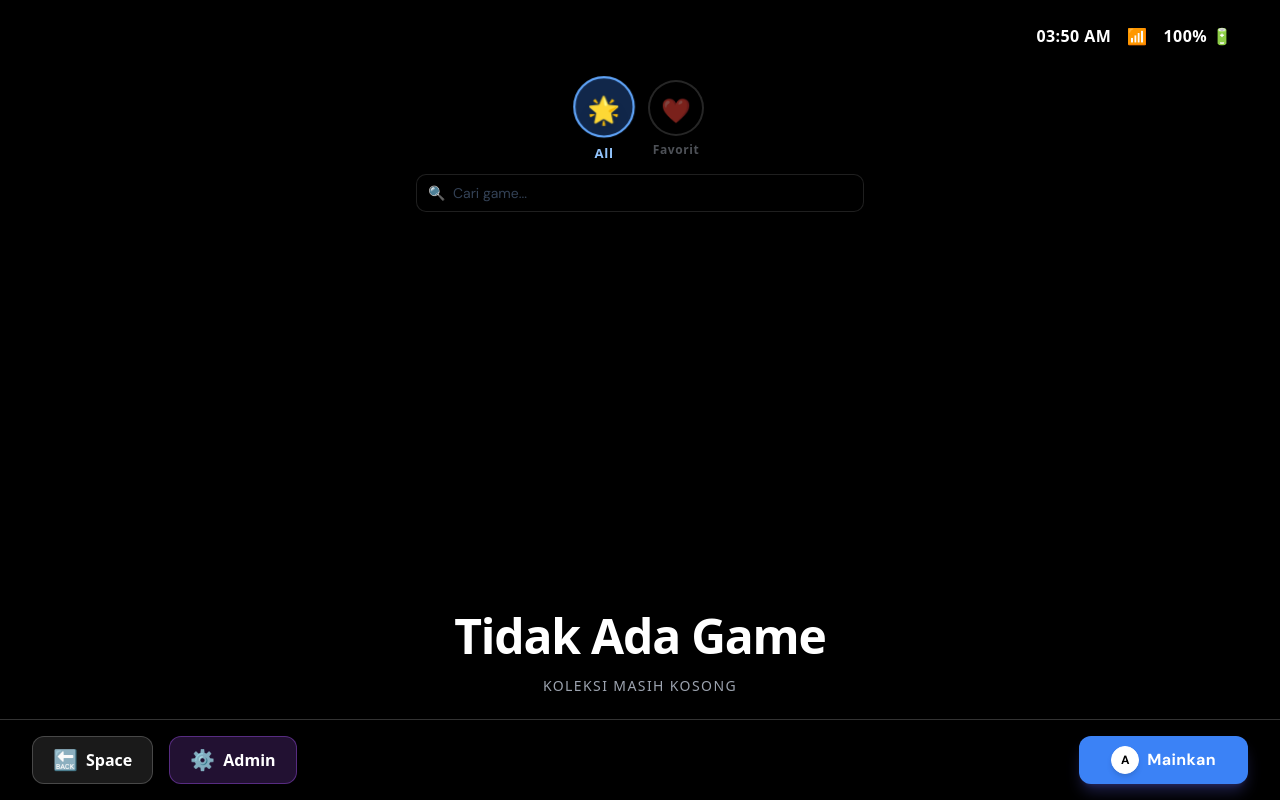
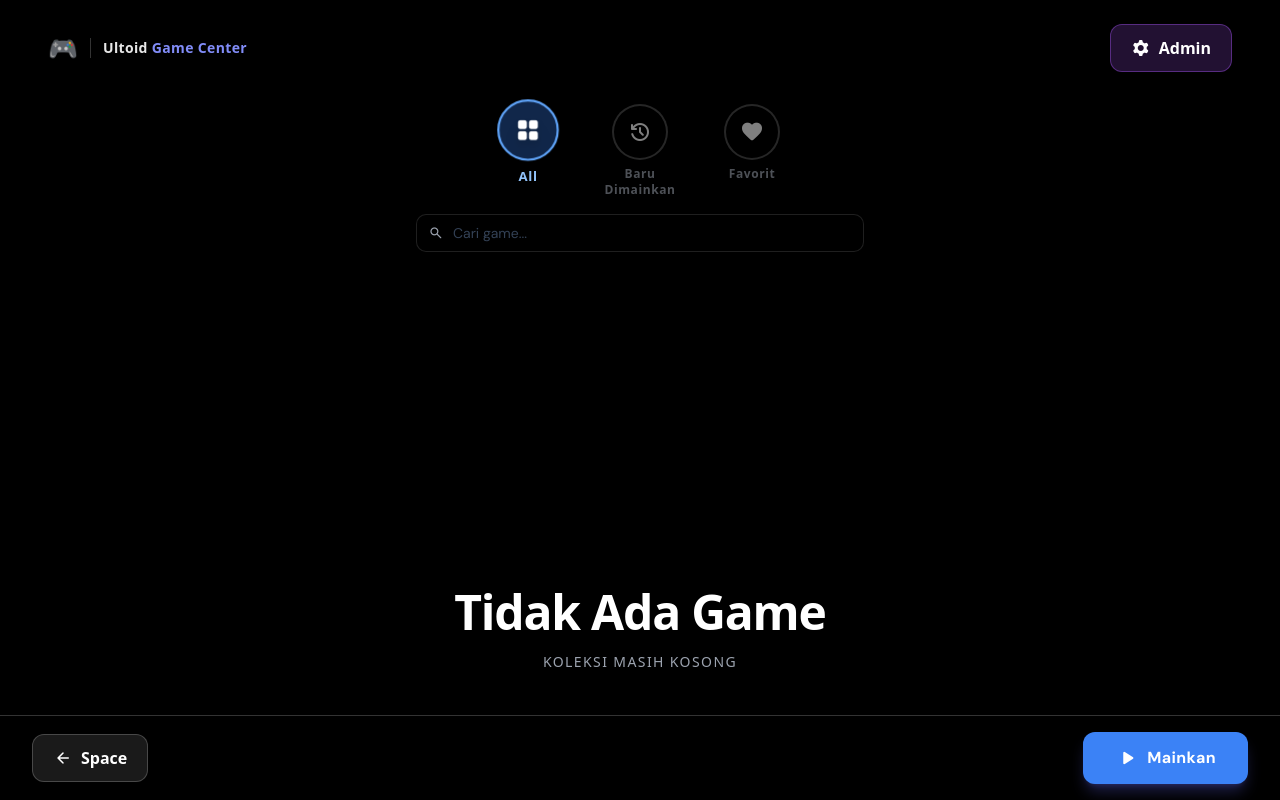
Before and after one commit to ultoid/ultoid-space, a Flask app: page /emulator in a window 1280 px wide. Run offline with Flask 3, Linux system fonts and the light colour scheme; the visitor is signed in with stand-in values (Sample User, id 1); data that the repository does not hold is empty; some libraries are stand-ins or nearby versions.

Commit message:
Update Emulator UI & Playtime Tracking

```diff
--- a/templates/emulator.html
+++ b/templates/emulator.html
@@ -9,18 +9,20 @@
         const savedTheme = localStorage.getItem('ultoid_theme') || 'dark';
         document.documentElement.setAttribute('data-theme', savedTheme);
     </script>
+    <link rel="stylesheet" href="https://fonts.googleapis.com/css2?family=Material+Symbols+Rounded:opsz,wght,FILL,GRAD@20..48,100..700,0..1,-50..200" />
     <script src="https://cdn.tailwindcss.com"></script>
     <style>
         .hide-scroll::-webkit-scrollbar { display: none; }
         .hide-scroll { -ms-overflow-style: none; scrollbar-width: none; }
         #switchBg { transition: background-image 0.5s ease-in-out; }
+        .icon-filled { font-variation-settings: 'FILL' 1; }
         /* CATATAN: Styling .u-game-card dan .u-game-card.active sekarang diambil dari ultoid-theme.css! */
     </style>
 </head>
 <body class="bg-black text-white font-sans fixed inset-0 flex flex-col w-full overflow-hidden overscroll-none selection:bg-indigo-500 selection:text-white">
 
     <div id="loadingOverlay" class="fixed inset-0 z-[200] bg-black flex flex-col items-center justify-center text-white transition-opacity duration-500">
-        <div class="text-6xl animate-bounce mb-4">👾</div>
+        <span class="material-symbols-rounded text-6xl animate-bounce mb-4">sports_esports</span>
         <h2 class="text-xl font-bold animate-pulse">Menyiapkan Lobi...</h2>
     </div>
 
@@ -28,11 +30,14 @@
     <div class="absolute inset-0 bg-gradient-to-t from-black via-black/40 to-black/80 pointer-events-none"></div>
 
     <div class="relative z-10 flex justify-between items-center p-4 md:px-12 md:py-6 w-full flex-shrink-0">
-        <div></div> <div class="flex gap-3 md:gap-4 items-center text-white font-bold tracking-wide text-xs md:text-base drop-shadow-md">
-            <span id="switchClock">12:00 PM</span>
-            <span>📶</span>
-            <span>100% 🔋</span>
+        <div class="flex items-center gap-2 md:gap-3">
+            <span class="text-xl md:text-2xl drop-shadow-md leading-none">🎮</span>
+            <div class="w-px h-4 md:h-5 bg-white/20"></div>
+            <span class="text-xs md:text-sm font-bold text-white/90 tracking-wide drop-shadow-md">Ultoid <span class="text-indigo-400">Game Center</span></span>
         </div>
+        <a href="/game-admin" class="flex items-center justify-center gap-2 text-white hover:text-purple-400 transition font-medium text-sm md:text-base bg-purple-500/20 hover:bg-purple-500/40 border border-purple-500/40 rounded-xl px-3 py-2 md:px-5 md:py-2.5 shadow-md min-w-[3rem] min-h-[3rem]">
+            <span class="material-symbols-rounded icon-filled text-xl leading-none">settings</span> <span class="hidden sm:inline font-bold">Admin</span>
+        </a>
     </div>
 
     <div id="consoleFilters" class="relative z-10 flex gap-3 md:gap-4 overflow-x-auto hide-scroll justify-center px-4 py-2 w-full flex-shrink-0">
@@ -42,35 +47,33 @@
         <div class="w-full max-w-[220px] md:max-w-md relative">
             <input type="text" id="searchInput" oninput="handleSearch()" placeholder="Cari game..."
                    class="u-input w-full px-4 py-1.5 md:py-2 text-xs md:text-sm text-white pl-9 shadow-inner">
-            <span class="absolute left-3 top-1/2 transform -translate-y-1/2 text-gray-400 text-xs md:text-sm">🔍</span>
+            <span class="material-symbols-rounded absolute left-3 top-1/2 transform -translate-y-1/2 text-gray-400 text-sm md:text-base">search</span>
         </div>
     </div>
 
     <div class="relative z-10 flex-1 flex flex-col justify-center overflow-hidden w-full min-h-0">
-        <div id="gameCarousel" class="flex gap-6 overflow-x-auto hide-scroll px-[50vw] snap-x snap-mandatory scroll-smooth items-center h-60 md:h-80 w-full touch-pan-x"></div>
+        <div id="gameCarousel" class="flex gap-6 overflow-x-auto hide-scroll px-[50vw] snap-x snap-mandatory scroll-smooth items-center h-56 md:h-72 w-full touch-pan-x"></div>
 
-        <div class="text-center mt-6 md:mt-8 transition-all duration-300 min-h-[5rem] md:min-h-[7rem] px-4 flex-shrink-0 flex flex-col justify-center items-center">
+        <div class="text-center mt-0 md:mt-2 transition-all duration-300 min-h-[5rem] md:min-h-[7rem] px-4 flex-shrink-0 flex flex-col justify-start items-center z-20">
             <h1 id="activeGameTitle" class="text-2xl sm:text-3xl md:text-4xl lg:text-5xl font-bold text-white drop-shadow-lg tracking-tight leading-normal pb-2 px-2 max-w-5xl text-wrap">Memuat...</h1>
             <p id="activeGameSystem" class="text-gray-400 mt-1 md:mt-2 font-medium tracking-widest uppercase text-[10px] md:text-sm drop-shadow-md">Console</p>
+            <p id="activeGameTimePlayed" class="text-green-400 mt-1 font-bold text-[10px] md:text-xs drop-shadow-md hidden"></p>
         </div>
     </div>
 
     <div class="relative z-10 flex justify-between items-center px-3 md:px-8 py-3 md:py-4 border-t border-white/20 bg-black/50 backdrop-blur-md w-full flex-shrink-0 pb-[max(env(safe-area-inset-bottom),0.75rem)]">
         <div class="flex gap-2 md:gap-4">
             <a href="/space" class="flex items-center justify-center gap-2 text-white hover:text-red-400 transition font-medium text-sm md:text-base bg-white/10 hover:bg-white/20 border border-white/20 rounded-xl px-3 py-2 md:px-5 md:py-2.5 shadow-md min-w-[3rem] min-h-[3rem]">
-                <span class="text-xl leading-none">🔙</span> <span class="hidden sm:inline font-bold">Space</span>
-            </a>
-            <a href="/game-admin" class="flex items-center justify-center gap-2 text-white hover:text-purple-400 transition font-medium text-sm md:text-base bg-purple-500/20 hover:bg-purple-500/40 border border-purple-500/40 rounded-xl px-3 py-2 md:px-5 md:py-2.5 shadow-md min-w-[3rem] min-h-[3rem]">
-                <span class="text-xl leading-none">⚙️</span> <span class="hidden sm:inline font-bold">Admin</span>
+                <span class="material-symbols-rounded text-xl leading-none">arrow_back</span> <span class="hidden sm:inline font-bold">Space</span>
             </a>
         </div>
 
         <div class="flex items-center gap-2 md:gap-4">
             <button onclick="toggleFavorite()" id="btnFavorite" class="flex items-center justify-center gap-2 text-white hover:text-pink-400 transition font-bold text-sm md:text-base cursor-pointer bg-black/40 hover:bg-black/60 border border-white/20 rounded-xl px-3 py-2 md:px-5 md:py-2.5 shadow-md min-w-[3rem] min-h-[3rem]">
-                <span class="text-xl leading-none">🤍</span> <span class="hidden sm:inline">Favorit</span>
+                <span class="material-symbols-rounded text-xl leading-none">favorite</span> <span class="hidden sm:inline">Favorit</span>
             </button>
             <button onclick="playActiveGame()" class="u-btn u-btn-primary flex items-center justify-center gap-2 text-white transition font-bold text-sm md:text-base cursor-pointer rounded-xl px-5 py-2 md:px-8 md:py-2.5 shadow-lg shadow-indigo-500/30 min-h-[3rem]">
-                <div class="w-6 h-6 md:w-7 md:h-7 rounded-full bg-white text-black flex items-center justify-center font-extrabold text-[10px] md:text-xs shadow-md border border-white leading-none">A</div>
+                <span class="material-symbols-rounded icon-filled text-xl md:text-2xl leading-none">play_arrow</span>
                 <span class="hidden sm:inline tracking-wide">Mainkan</span><span class="sm:hidden tracking-wide">Play</span>
             </button>
         </div>
@@ -160,11 +163,11 @@
 
             const game = filteredGames[activeGameIndex];
             if(game.favorite) {
-                btn.innerHTML = `<span class="text-xl leading-none">❤️</span> <span class="hidden sm:inline">Difavoritkan</span>`;
+                btn.innerHTML = `<span class="material-symbols-rounded icon-filled text-xl leading-none">favorite</span> <span class="hidden sm:inline">Difavoritkan</span>`;
                 btn.classList.add('text-pink-400', 'border-pink-500/50', 'bg-pink-500/20');
                 btn.classList.remove('text-white', 'border-white/20', 'bg-black/40');
             } else {
-                btn.innerHTML = `<span class="text-xl leading-none">🤍</span> <span class="hidden sm:inline">Favorit</span>`;
+                btn.innerHTML = `<span class="material-symbols-rounded text-xl leading-none">favorite</span> <span class="hidden sm:inline">Favorit</span>`;
                 btn.classList.remove('text-pink-400', 'border-pink-500/50', 'bg-pink-500/20');
                 btn.classList.add('text-white', 'border-white/20', 'bg-black/40');
             }
@@ -174,9 +177,8 @@
             const container = document.getElementById('consoleFilters');
             container.innerHTML = '';
 
-            const systems = ['All', 'Favorites', ...new Set(allGames.map(g => g.system))];
-            // Menggunakan URL Repositori persis seperti file Master sebelumnya
-            const repoBase = "https://raw.githubusercontent.com/KyleBing/retro-game-console-icons/refs/heads/main/series_trimui/300w%401x/";
+            const systems = ['All', 'Played Recently', 'Favorites', ...new Set(allGames.map(g => g.system))];
+            const repoBase = "https://raw.githubusercontent.com/libretro/retroarch-assets/master/xmb/retrosystem/png/";
 
             systems.forEach(sys => {
                 const btn = document.createElement('button');
@@ -184,35 +186,37 @@
                 let iconContent = "";
 
                 if(sys === 'All') {
-                    iconContent = `<span class="absolute top-1/2 left-1/2 transform -translate-x-1/2 -translate-y-1/2 text-xl md:text-2xl drop-shadow-lg leading-none mt-[2px]">🌟</span>`;
+                    iconContent = `<span class="material-symbols-rounded icon-filled text-xl md:text-2xl drop-shadow-lg leading-none">grid_view</span>`;
+                } else if(sys === 'Played Recently') {
+                    iconContent = `<span class="material-symbols-rounded text-xl md:text-2xl drop-shadow-lg leading-none">history</span>`;
                 } else if(sys === 'Favorites') {
-                    iconContent = `<span class="absolute top-1/2 left-1/2 transform -translate-x-1/2 -translate-y-1/2 text-xl md:text-2xl drop-shadow-lg leading-none mt-[2px]">❤️</span>`;
+                    iconContent = `<span class="material-symbols-rounded icon-filled text-xl md:text-2xl drop-shadow-lg leading-none">favorite</span>`;
                 } else {
                     let sysLower = sys.toLowerCase();
                     let iconFile = "MAME.png";
-                    if(sysLower.includes('gba') || sysLower.includes('advance')) iconFile = 'GBA.png';
-                    else if(sysLower.includes('gbc') || sysLower.includes('color')) iconFile = 'GBC.png';
-                    else if(sysLower.includes('gb') || sysLower.includes('gameboy')) iconFile = 'GB.png';
-                    else if(sysLower.includes('ps1') || sysLower.includes('psx') || sysLower.includes('playstation')) iconFile = 'PS.png';
-                    else if(sysLower.includes('n64')) iconFile = 'N64.png';
-                    else if(sysLower.includes('snes') || sysLower.includes('super')) iconFile = 'SFC.png';
-                    else if(sysLower.includes('nes') || sysLower.includes('famicom')) iconFile = 'FC.png';
-                    else if(sysLower.includes('nds') || sysLower.includes('ds')) iconFile = 'NDS.png';
-                    else if(sysLower.includes('psp')) iconFile = 'PSP.png';
-                    else if(sysLower.includes('md') || sysLower.includes('genesis')) iconFile = 'MD.png';
-                    else if(sysLower.includes('dc') || sysLower.includes('dreamcast')) iconFile = 'DC.png';
+                    if(sysLower.includes('gba') || sysLower.includes('advance')) iconFile = 'Nintendo - Game Boy Advance.png';
+                    else if(sysLower.includes('gbc') || sysLower.includes('color')) iconFile = 'Nintendo - Game Boy Color.png';
+                    else if(sysLower.includes('gb') || sysLower.includes('gameboy')) iconFile = 'Nintendo - Game Boy.png';
+                    else if(sysLower.includes('ps1') || sysLower.includes('psx') || sysLower.includes('playstation')) iconFile = 'Sony - PlayStation.png';
+                    else if(sysLower.includes('n64')) iconFile = 'Nintendo - Nintendo 64.png';
+                    else if(sysLower.includes('snes') || sysLower.includes('super')) iconFile = 'Nintendo - Super Nintendo Entertainment System.png';
+                    else if(sysLower.includes('nes') || sysLower.includes('famicom')) iconFile = 'Nintendo - Nintendo Entertainment System.png';
+                    else if(sysLower.includes('nds') || sysLower.includes('ds')) iconFile = 'Nintendo - Nintendo DS.png';
+                    else if(sysLower.includes('psp')) iconFile = 'Sony - PlayStation Portable.png';
+                    else if(sysLower.includes('md') || sysLower.includes('genesis')) iconFile = 'Sega - Mega Drive - Genesis.png';
+                    else if(sysLower.includes('dc') || sysLower.includes('dreamcast')) iconFile = 'Sega - Dreamcast.png';
 
-                    iconContent = `<img src="${repoBase}${iconFile}" alt="${sys}" class="absolute top-1/2 left-1/2 transform -translate-x-1/2 -translate-y-1/2 w-8 h-8 md:w-10 md:h-10 object-contain drop-shadow-md mt-1" onerror="this.outerHTML='<span class=\\'absolute top-1/2 left-1/2 transform -translate-x-1/2 -translate-y-1/2 text-xl leading-none\\'>🎮</span>'">`;
+                    iconContent = `<img src="${repoBase}${iconFile}" alt="${sys}" class="w-8 h-8 md:w-10 md:h-10 object-contain drop-shadow-md" onerror="this.outerHTML='<span class=\\'material-symbols-rounded text-xl leading-none\\'>sports_esports</span>'">`;
                 }
 
-                btn.className = `flex flex-col items-center gap-1 transition-all transform hover:scale-110 ${isActive ? 'opacity-100 scale-110' : 'opacity-50'} flex-shrink-0`;
+                btn.className = `flex flex-col items-center gap-1 transition-all transform hover:scale-110 ${isActive ? 'opacity-100 scale-110' : 'opacity-50'} flex-shrink-0 w-16 md:w-24`;
                 btn.onclick = () => applyFilter(sys);
 
                 btn.innerHTML = `
-                    <div class="w-10 h-10 md:w-14 md:h-14 rounded-full border-2 ${isActive ? (sys === 'Favorites' ? 'border-pink-400 bg-pink-500/30' : 'border-blue-400 bg-blue-500/30') : 'border-white/30 bg-black/50'} relative shadow-lg backdrop-blur-md overflow-hidden">
+                    <div class="w-10 h-10 md:w-14 md:h-14 rounded-full border-2 ${isActive ? ((sys === 'Favorites' || sys === 'Played Recently') ? 'border-pink-400 bg-pink-500/30' : 'border-blue-400 bg-blue-500/30') : 'border-white/30 bg-black/50'} shadow-lg backdrop-blur-md overflow-hidden flex items-center justify-center flex-shrink-0">
                         ${iconContent}
                     </div>
-                    <span class="text-[9px] md:text-xs font-bold tracking-wider ${isActive ? (sys === 'Favorites' ? 'text-pink-300' : 'text-blue-300') : 'text-gray-400'} mt-0.5">${sys === 'Favorites' ? 'Favorit' : sys}</span>
+                    <span class="text-[9px] md:text-xs font-bold tracking-wider ${isActive ? ((sys === 'Favorites' || sys === 'Played Recently') ? 'text-pink-300' : 'text-blue-300') : 'text-gray-400'} mt-0.5 text-center leading-tight break-words w-full">${sys === 'Favorites' ? 'Favorit' : (sys === 'Played Recently' ? 'Baru Dimainkan' : sys)}</span>
                 `;
                 container.appendChild(btn);
             });
@@ -224,6 +228,8 @@
             let tempGames = [];
             if (sys === 'Favorites') {
                 tempGames = allGames.filter(g => g.favorite === true);
+            } else if (sys === 'Played Recently') {
+                tempGames = allGames.filter(g => g.lastPlayed).sort((a, b) => new Date(b.lastPlayed) - new Date(a.lastPlayed));
             } else if (sys === 'All') {
                 tempGames = [...allGames];
             } else {
@@ -257,7 +263,7 @@
                 card.onclick = () => { if (activeGameIndex === index) playActiveGame(); else focusGame(index); };
                 card.id = `game-card-${index}`;
 
-                const favBadge = game.favorite ? `<div class="absolute top-2 right-2 bg-pink-500/80 backdrop-blur text-white text-[10px] md:text-xs p-1 md:p-1.5 rounded-full shadow-lg z-20">❤️</div>` : '';
+                const favBadge = game.favorite ? `<div class="absolute top-2 right-2 bg-pink-500/80 backdrop-blur text-white text-[10px] md:text-xs p-1 md:p-1.5 rounded-full shadow-lg z-20 flex items-center justify-center"><span class="material-symbols-rounded icon-filled text-[12px] md:text-[14px]">favorite</span></div>` : '';
 
                 const imgSrc = game.cover && game.cover !== "" ? game.cover : "https://via.placeholder.com/300x400/1e293b/ffffff?text=Mengunduh...";
                 card.innerHTML = `${favBadge}<img src="${imgSrc}" class="w-full h-full object-cover pointer-events-none" alt="${game.title}">`;
@@ -280,6 +286,21 @@
             const game = filteredGames[index];
             document.getElementById('activeGameTitle').innerText = game.title;
             document.getElementById('activeGameSystem').innerText = game.system;
+
+            const timePlayedEl = document.getElementById('activeGameTimePlayed');
+            if (game.timePlayed) {
+                let hrs = Math.floor(game.timePlayed / 3600);
+                let mins = Math.floor((game.timePlayed % 3600) / 60);
+                let text = "<span class='material-symbols-rounded align-middle text-[1em]'>schedule</span> Waktu Main: ";
+                if (hrs > 0) text += hrs + " jam ";
+                text += mins + " mnt";
+                if (hrs === 0 && mins === 0) text = "<span class='material-symbols-rounded align-middle text-[1em]'>schedule</span> Waktu Main: < 1 mnt";
+                timePlayedEl.innerHTML = text;
+                timePlayedEl.classList.remove('hidden');
+            } else {
+                timePlayedEl.classList.add('hidden');
+            }
+
             const bgSrc = game.bg && game.bg !== "" ? `url('${game.bg}')` : 'none';
             document.getElementById('switchBg').style.backgroundImage = bgSrc;
 
@@ -312,7 +333,6 @@
 
         carousel.addEventListener('wheel', (evt) => { evt.preventDefault(); carousel.scrollLeft += evt.deltaY * 1.5; });
         function playActiveGame() { if(filteredGames.length > 0) window.open(filteredGames[activeGameIndex].playUrl, '_self'); }
-        setInterval(() => { document.getElementById('switchClock').innerText = new Date().toLocaleTimeString('en-US', { hour: '2-digit', minute: '2-digit' }); }, 1000);
 
         fetchGameDatabase();
     </script>
```
Also changed, not shown: backend/blueprints/pages.py (+28 -0 lines), templates/player.html (+29 -0 lines).
